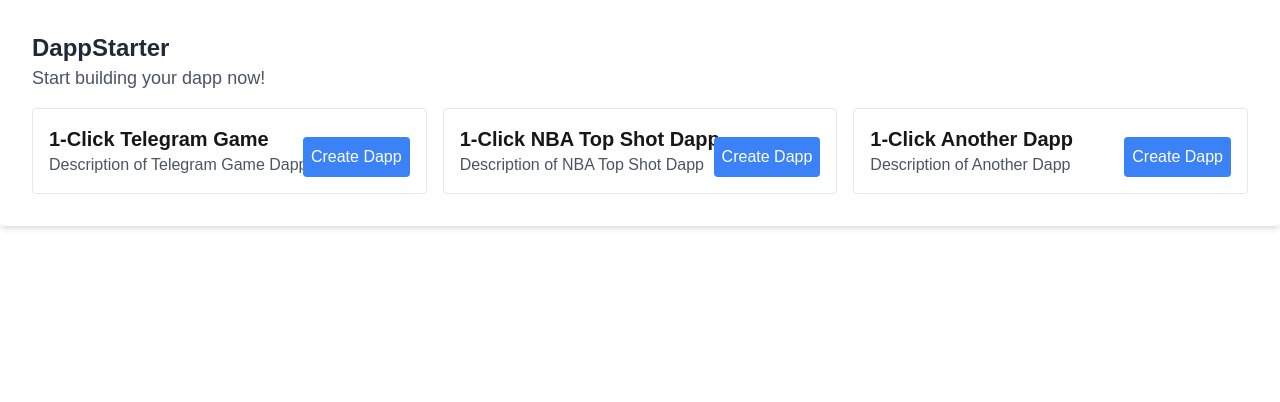
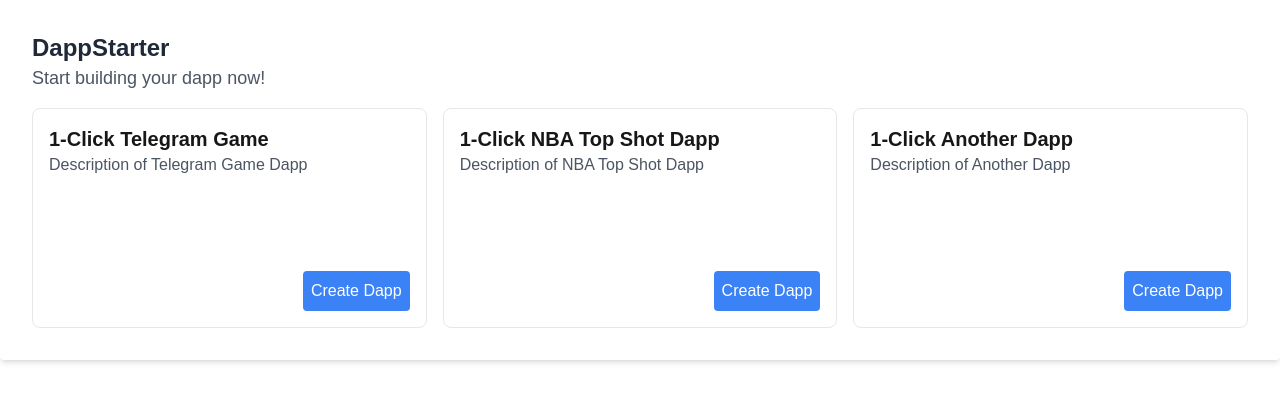
Before and after one commit to bz-hashtag-0780/dapp-deployer, a Next.js app in the folder src/: page /dappstarter in a window 1280 px wide. Shown: the top 402 px of the page. Built offline with nearby package versions, Linux system fonts and the light colour scheme.

Commit message:
Update page.tsx

```diff
--- a/src/app/dappstarter/page.tsx
+++ b/src/app/dappstarter/page.tsx
@@ -19,7 +19,7 @@ const DappStarter: React.FC = () => {
 					Start building your dapp now!
 				</h2>
 				<div className="grid grid-cols-3 gap-4">
-					<div className="border p-4 rounded relative">
+					<div className="relative flex min-h-[220px] flex-col rounded-lg border border-border bg-muted/50 p-4 hover:bg-muted">
 						<h3 className="text-xl font-bold">
 							1-Click Telegram Game
 						</h3>
@@ -33,7 +33,7 @@ const DappStarter: React.FC = () => {
 							Create Dapp
 						</button>
 					</div>
-					<div className="border p-4 rounded relative">
+					<div className="relative flex min-h-[220px] flex-col rounded-lg border border-border bg-muted/50 p-4 hover:bg-muted">
 						<h3 className="text-xl font-bold">
 							1-Click NBA Top Shot Dapp
 						</h3>
@@ -47,7 +47,7 @@ const DappStarter: React.FC = () => {
 							Create Dapp
 						</button>
 					</div>
-					<div className="border p-4 rounded relative">
+					<div className="relative flex min-h-[220px] flex-col rounded-lg border border-border bg-muted/50 p-4 hover:bg-muted">
 						<h3 className="text-xl font-bold">
 							1-Click Another Dapp
 						</h3>
```
